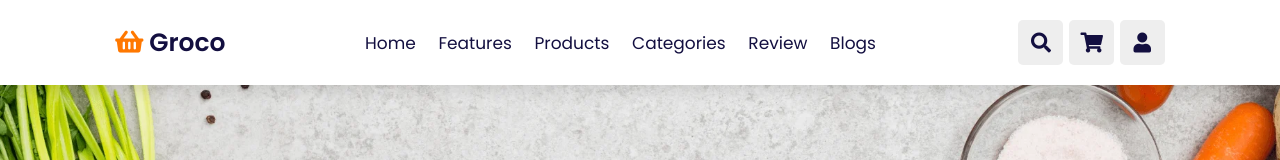
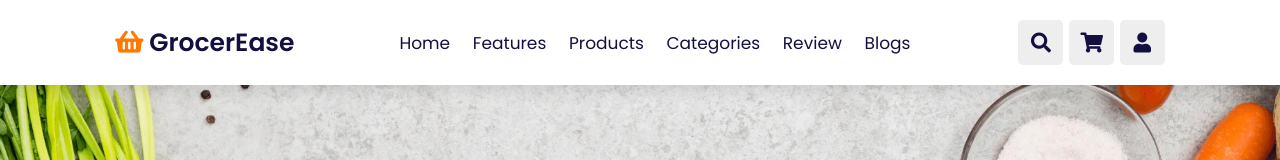
Before and after one commit to ak827010/GrocerEase, a plain HTML site: page index.html in a window 1280 px wide. Shown: the top 160 px of the page. Drawn offline with nearby package versions, Linux system fonts and the light colour scheme.

Commit message:
Add files via upload

```diff
--- a/index.html
+++ b/index.html
@@ -4,7 +4,7 @@
     <meta charset="UTF-8">
     <meta http-equiv="X-UA-Compatible" content="IE=edge">
     <meta name="viewport" content="width=device-width, initial-scale=1.0">
-    <title>Groco</title>
+    <title>GrocerEase</title>
 
     <link rel="stylesheet" href="https://unpkg.com/swiper@7/swiper-bundle.min.css" />
 
@@ -20,7 +20,7 @@
 
 <header class="header">
 
-    <a href="#" class="logo"> <i class="fas fa-shopping-basket"></i> Groco  </a>
+    <a href="#" class="logo"> <i class="fas fa-shopping-basket"></i> GrocerEase  </a>
 
     <nav class="navbar">
         <a href="#home">home</a>
@@ -449,7 +449,7 @@
     <div class="box-container">
 
         <div class="box">
-            <h3> Groco <i class="fas fa-shopping-basket"></i> </h3>
+            <h3> GrocerEase <i class="fas fa-shopping-basket"></i> </h3>
             <p>Your ultimate online destination for premium groceries and gourmet ingredients.</p>
             <div class="share">
                 <a target="_blank" href="#" class="fab fa-facebook-f"> </a>
@@ -463,7 +463,7 @@
             <h3>contact info</h3>
             <a href="#" class="links"> <i class="fas fa-phone"></i> +919199740848 </a>
             <a href="#" class="links"> <i class="fas fa-phone"></i> +918540832461 </a>
-            <a href="#" class="links"> <i class="fas fa-envelope"></i> groco@gmail.com </a>
+            <a href="#" class="links"> <i class="fas fa-envelope"></i> grocerease@gmail.com </a>
             <a href="#" class="links"> <i class="fas fa-map-marker-alt"></i> Bokaro, india - 827010 </a>
         </div>
 
```
